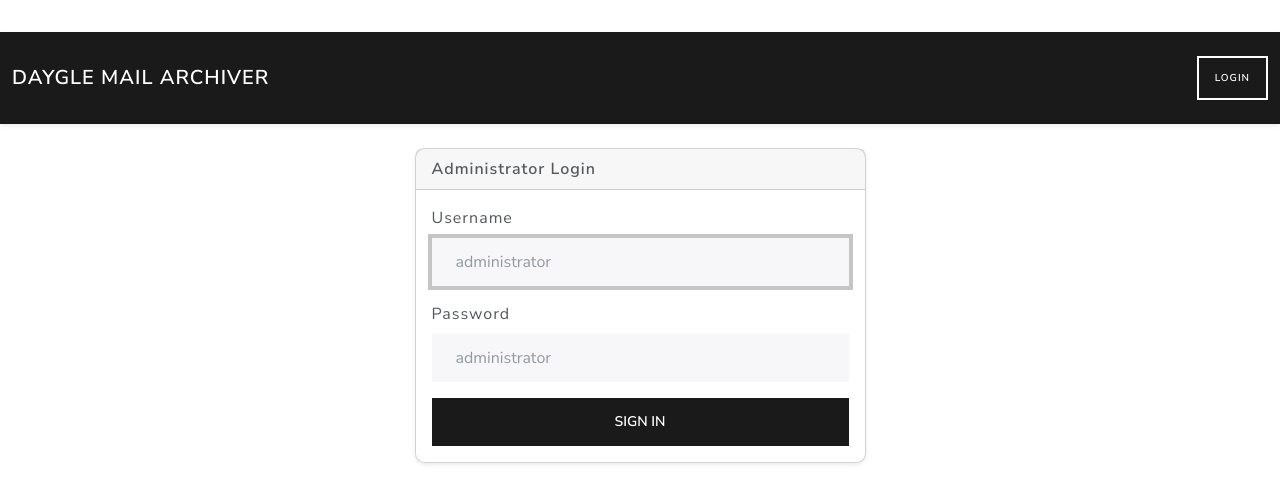
After one commit to daygle/daygle-mail-archiver, a FastAPI app: template api/templates/login.html in a window 1280 px wide. The commit adds this page. Shown: the top 503 px of the page. Run offline with FastAPI, Linux system fonts and the light colour scheme; the template is opened without the code that fills it, so the values that code supplies are empty; some libraries are stand-ins or nearby versions.

Commit message:
Administrator Login

```diff
--- a/api/app.py
+++ b/api/app.py
@@ -2,18 +2,28 @@ import os
 from datetime import datetime
 from typing import List, Dict, Any
 
-from fastapi import FastAPI, Request, HTTPException, Query
+from fastapi import FastAPI, Request, HTTPException, Form
 from fastapi.responses import HTMLResponse, RedirectResponse
 from fastapi.templating import Jinja2Templates
 from sqlalchemy import create_engine, text
 from mailparser import parse_from_bytes
+from starlette.middleware.sessions import SessionMiddleware
 
 DB_DSN = os.getenv("DB_DSN")
 STORAGE_DIR = os.getenv("STORAGE_DIR", "/data/mail")
+SESSION_SECRET = os.getenv("SESSION_SECRET", "change-me-session-secret")
 
 engine = create_engine(DB_DSN, future=True)
 
 app = FastAPI()
+
+# Session middleware for login sessions
+app.add_middleware(
+    SessionMiddleware,
+    secret_key=SESSION_SECRET,
+    session_cookie="daygle_session",
+    max_age=60 * 60 * 8,  # 8 hours
+)
 
 templates = Jinja2Templates(directory="templates")
 
@@ -29,7 +39,6 @@ def build_search_where(
     clauses: List[str] = []
     params: Dict[str, Any] = {}
 
-    # Basic / advanced search filters
     if account:
         clauses.append("account = :account")
         params["account"] = account
@@ -46,7 +55,6 @@ def build_search_where(
         clauses.append("date <= :date_to")
         params["date_to"] = date_to
 
-    # Text search (basic LIKE or full-text)
     if q:
         if use_fts:
             clauses.append("search_vector @@ plainto_tsquery('simple', :q)")
@@ -85,10 +93,86 @@ def build_order_by(sort: str | None, direction: str | None) -> str:
     return f"ORDER BY {col} {dir_sql}"
 
 
+def require_login(request: Request) -> bool:
+    """
+    Simple helper to check login.
+    Returns True if logged in, False otherwise.
+    """
+    return "user_id" in request.session
+
+
 @app.get("/", response_class=HTMLResponse)
-def root():
-    return RedirectResponse(url="/messages")
+def root(request: Request):
+    if not require_login(request):
+        return RedirectResponse(url="/login", status_code=303)
+    return RedirectResponse(url="/messages", status_code=303)
 
+
+# ------------------
+# Authentication
+# ------------------
+
+@app.get("/login", response_class=HTMLResponse)
+def login_form(request: Request):
+    if require_login(request):
+        return RedirectResponse(url="/messages", status_code=303)
+    return templates.TemplateResponse(
+        "login.html",
+        {"request": request, "error": None},
+    )
+
+
+@app.post("/login", response_class=HTMLResponse)
+def login_submit(
+    request: Request,
+    username: str = Form(...),
+    password: str = Form(...),
+):
+    error = None
+
+    if not username or not password:
+        error = "Username and password are required."
+        return templates.TemplateResponse(
+            "login.html",
+            {"request": request, "error": error},
+        )
+
+    with engine.begin() as conn:
+        row = conn.execute(
+            text(
+                """
+                SELECT id,
+                       password_hash = crypt(:password, password_hash) AS valid
+                FROM users
+                WHERE username = :username
+                """
+            ),
+            {"username": username, "password": password},
+        ).mappings().first()
+
+    if not row or not row["valid"]:
+        error = "Invalid username or password."
+        return templates.TemplateResponse(
+            "login.html",
+            {"request": request, "error": error},
+        )
+
+    # Authentication successful
+    request.session["user_id"] = row["id"]
+    request.session["username"] = username
+
+    return RedirectResponse(url="/messages", status_code=303)
+
+
+@app.get("/logout")
+def logout(request: Request):
+    request.session.clear()
+    return RedirectResponse(url="/login", status_code=303)
+
+
+# ------------------
+# Messages UI
+# ------------------
 
 @app.get("/messages", response_class=HTMLResponse)
 def list_messages(
@@ -104,6 +188,9 @@ def list_messages(
     date_to: str | None = None,
     use_fts: int = 0,
 ):
+    if not require_login(request):
+        return RedirectResponse(url="/login", status_code=303)
+
     if page < 1:
         page = 1
     offset = (page - 1) * page_size
@@ -142,7 +229,6 @@ def list_messages(
         rows = conn.execute(text(list_sql), query_params).mappings().all()
         total = conn.execute(text(count_sql), where_params).mappings().first()["c"]
 
-        # For filter dropdowns: list distinct accounts/folders
         accounts = conn.execute(
             text("SELECT DISTINCT account FROM messages ORDER BY account")
         ).scalars().all()
@@ -179,6 +265,9 @@ def list_messages(
 
 @app.get("/messages/{message_id}", response_class=HTMLResponse)
 def view_message(request: Request, message_id: int):
+    if not require_login(request):
+        return RedirectResponse(url="/login", status_code=303)
+
     with engine.begin() as conn:
         row = conn.execute(
             text(
@@ -226,7 +315,10 @@ def view_message(request: Request, message_id: int):
 
 
 @app.post("/messages/{message_id}/delete")
-def delete_message(message_id: int):
+def delete_message(request: Request, message_id: int):
+    if not require_login(request):
+        return RedirectResponse(url="/login", status_code=303)
+
     with engine.begin() as conn:
         row = conn.execute(
             text("SELECT storage_path FROM messages WHERE id = :id"),
@@ -253,11 +345,20 @@ def delete_message(message_id: int):
     return RedirectResponse(url="/messages", status_code=303)
 
 
+# ------------------
+# JSON API
+# ------------------
+
 @app.get("/api/messages")
 def api_list_messages(
+    request: Request,
     limit: int = 100,
     q: str | None = None,
 ):
+    if not require_login(request):
+        # For API, return 401 instead of redirect
+        raise HTTPException(status_code=401, detail="Not authenticated")
+
     where_sql, where_params = build_search_where(
         q=q,
         account=None,
--- a/api/templates/base.html
+++ b/api/templates/base.html
@@ -36,6 +36,17 @@
         <a class="navbar-brand fw-bold" href="/messages">
             Daygle Mail Archiver
         </a>
+
+        <div class="d-flex ms-auto">
+            {% if request.session.get('username') %}
+                <span class="navbar-text me-3">
+                    Signed in as <strong>{{ request.session.get('username') }}</strong>
+                </span>
+                <a href="/logout" class="btn btn-outline-light btn-sm">Logout</a>
+            {% else %}
+                <a href="/login" class="btn btn-outline-light btn-sm">Login</a>
+            {% endif %}
+        </div>
     </div>
 </nav>
 
--- /dev/null
+++ b/api/templates/login.html
@@ -0,0 +1,52 @@
+{% extends "base.html" %}
+{% block content %}
+
+<div class="row justify-content-center">
+    <div class="col-md-5">
+        <div class="card shadow-sm">
+            <div class="card-header fw-bold">
+                Administrator Login
+            </div>
+            <div class="card-body">
+                {% if error %}
+                    <div class="alert alert-danger" role="alert">
+                        {{ error }}
+                    </div>
+                {% endif %}
+
+                <form method="post" action="/login">
+                    <div class="mb-3">
+                        <label for="username" class="form-label">Username</label>
+                        <input
+                            type="text"
+                            class="form-control"
+                            id="username"
+                            name="username"
+                            required
+                            autofocus
+                            placeholder="administrator"
+                        >
+                    </div>
+
+                    <div class="mb-3">
+                        <label for="password" class="form-label">Password</label>
+                        <input
+                            type="password"
+                            class="form-control"
+                            id="password"
+                            name="password"
+                            required
+                            placeholder="administrator"
+                        >
+                    </div>
+
+                    <button type="submit" class="btn btn-primary w-100">
+                        Sign in
+                    </button>
+                </form>
+            </div>
+        </div>
+    </div>
+</div>
+
+{% endblock %}
--- a/docker-compose.yml
+++ b/docker-compose.yml
@@ -4,8 +4,8 @@ services:
   db:
     image: postgres:16
     environment:
-      POSTGRES_DB: daygle
-      POSTGRES_USER: daygle
+      POSTGRES_DB: daygle-mail-archiver
+      POSTGRES_USER: daygle-mail-archiver
       POSTGRES_PASSWORD: change_me
     volumes:
       - db_data:/var/lib/postgresql/data
```
Also changed, not shown: db/schema.sql (+25 -0 lines), 1 other file.
